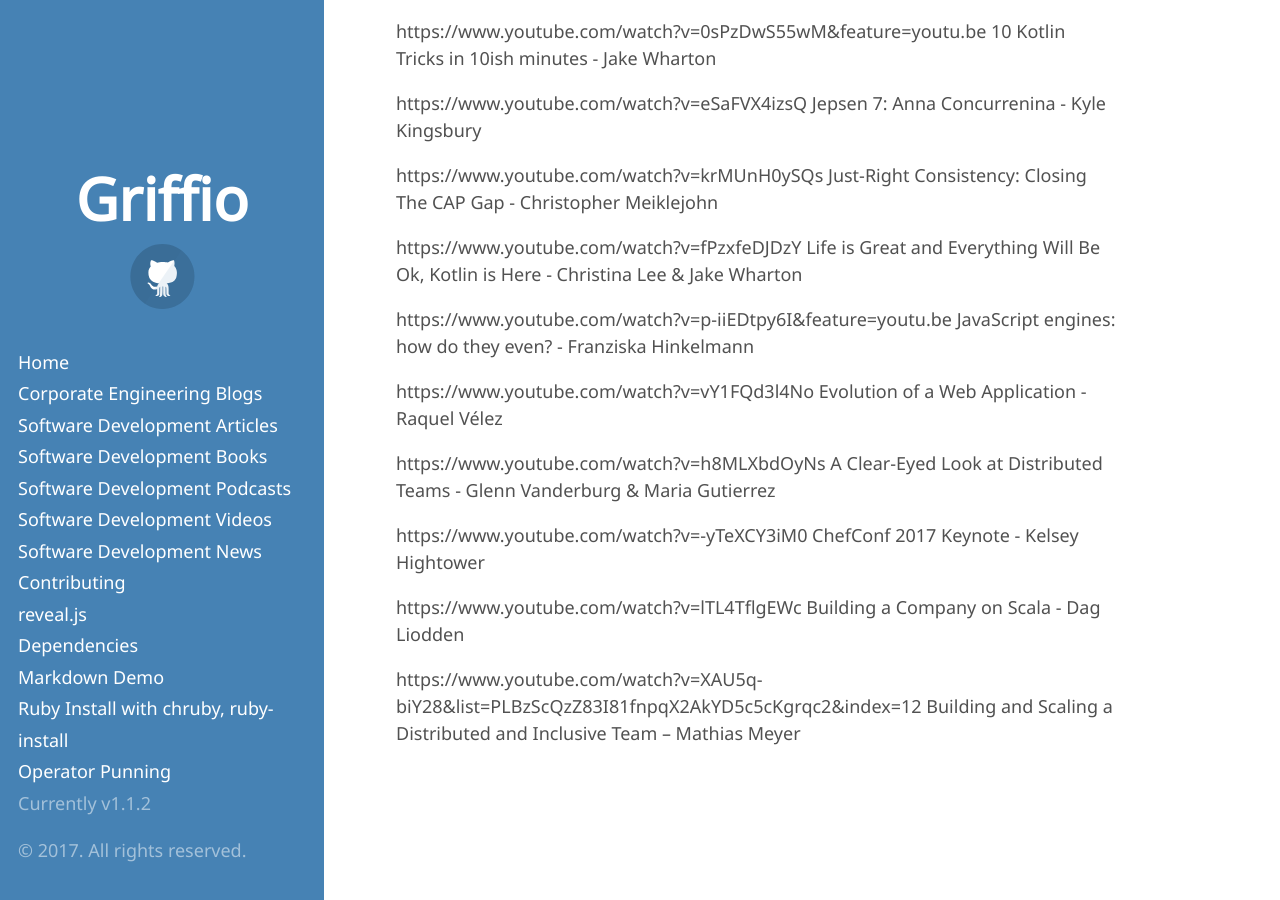
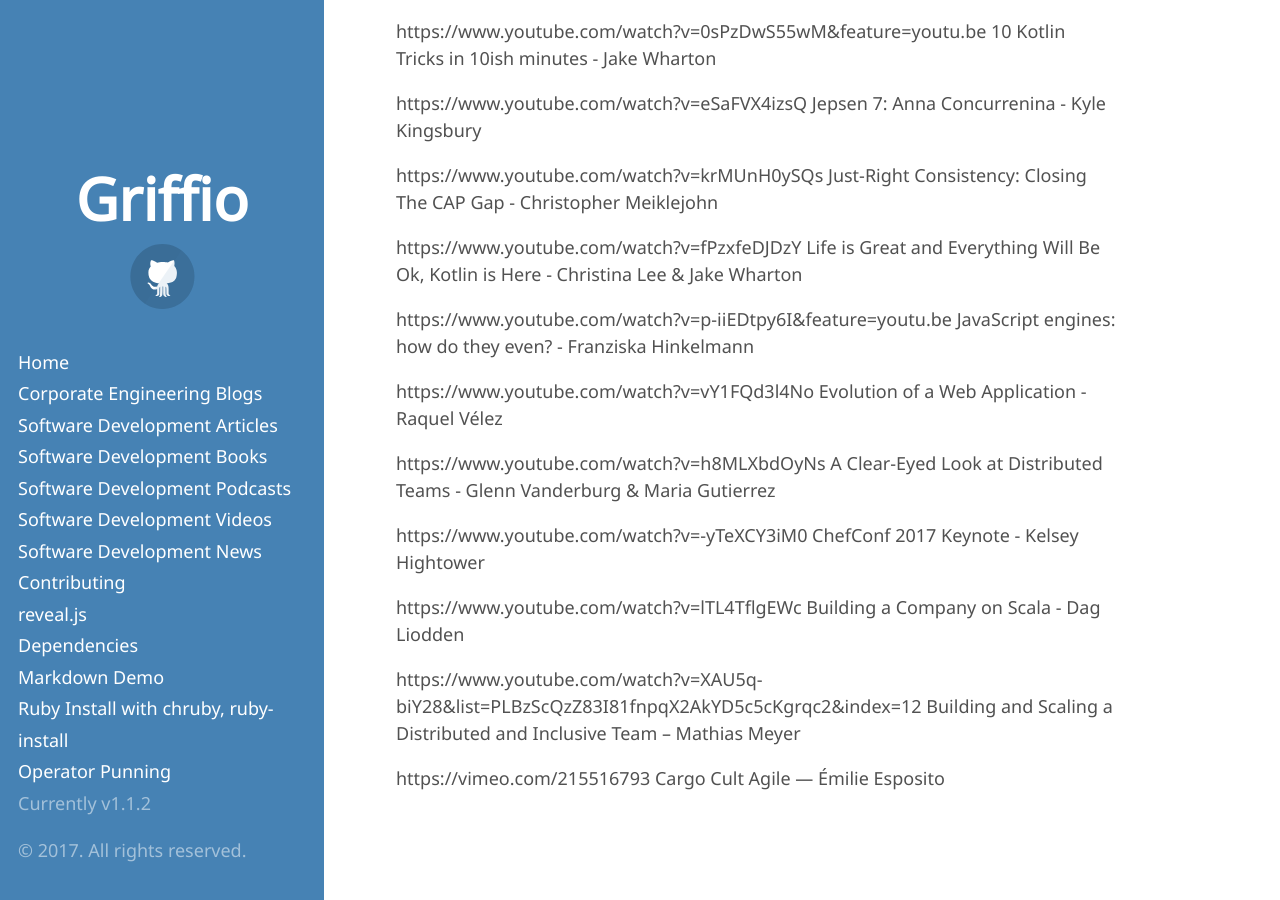
Before and after one commit to griffio/griffio.github.io, a Jekyll site: the page built from tech_talks_highlighted_2017.md, in a window 1280 px wide and 900 px high, scrolled down 882 px. Built offline with Jekyll 4.4.1, drawn with Linux system fonts in a browser that asks for light colours; some web fonts are replaced; our own code applies the rules of GitHub Pages for plain Markdown files.

Commit message:
Cargo Cult Agile

```diff
--- a/tech_talks_highlighted_2017.md
+++ b/tech_talks_highlighted_2017.md
@@ -39,3 +39,5 @@
 https://www.youtube.com/watch?v=lTL4TflgEWc Building a Company on Scala - Dag Liodden
 
 https://www.youtube.com/watch?v=XAU5q-biY28&list=PLBzScQzZ83I81fnpqX2AkYD5c5cKgrqc2&index=12 Building and Scaling a Distributed and Inclusive Team – Mathias Meyer
+
+https://vimeo.com/215516793 Cargo Cult Agile — Émilie Esposito
```
